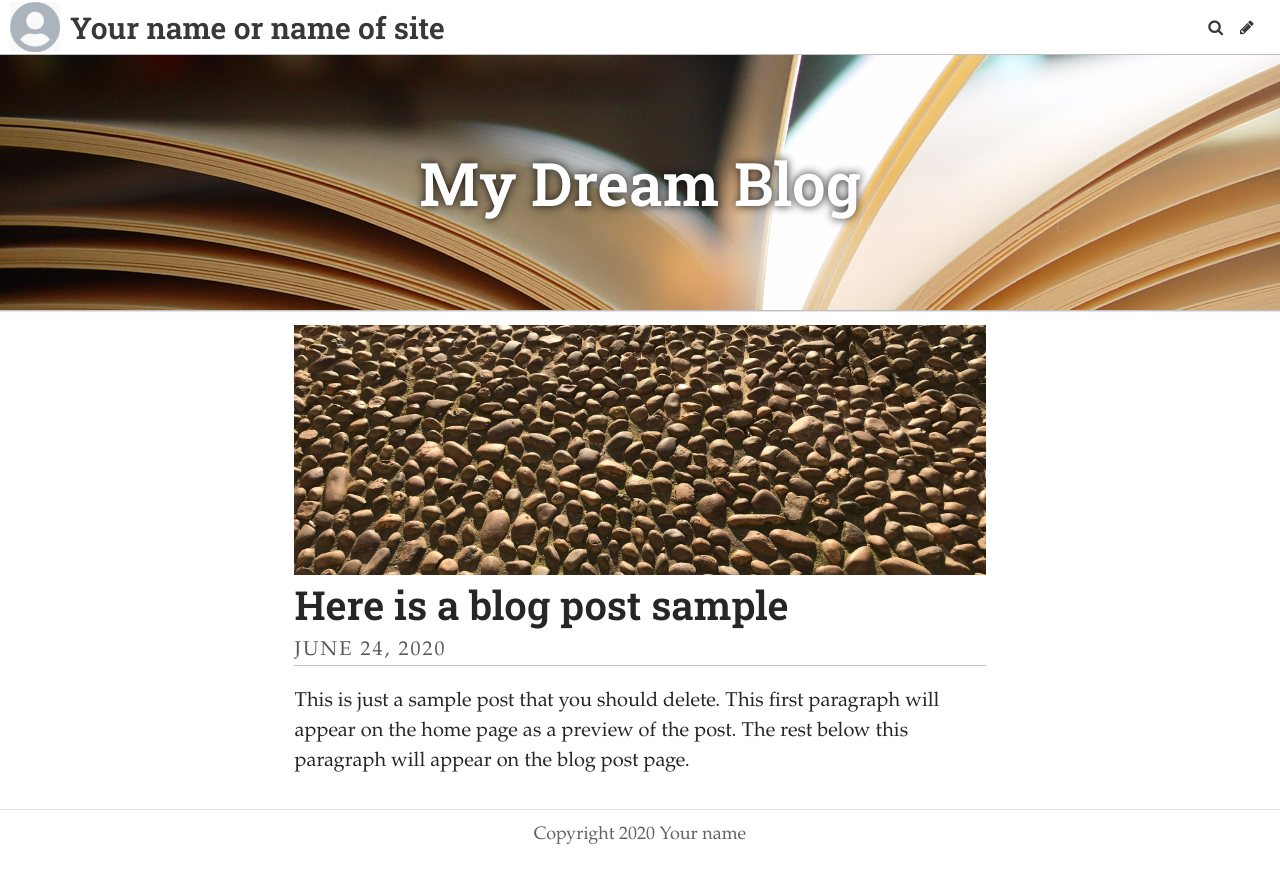
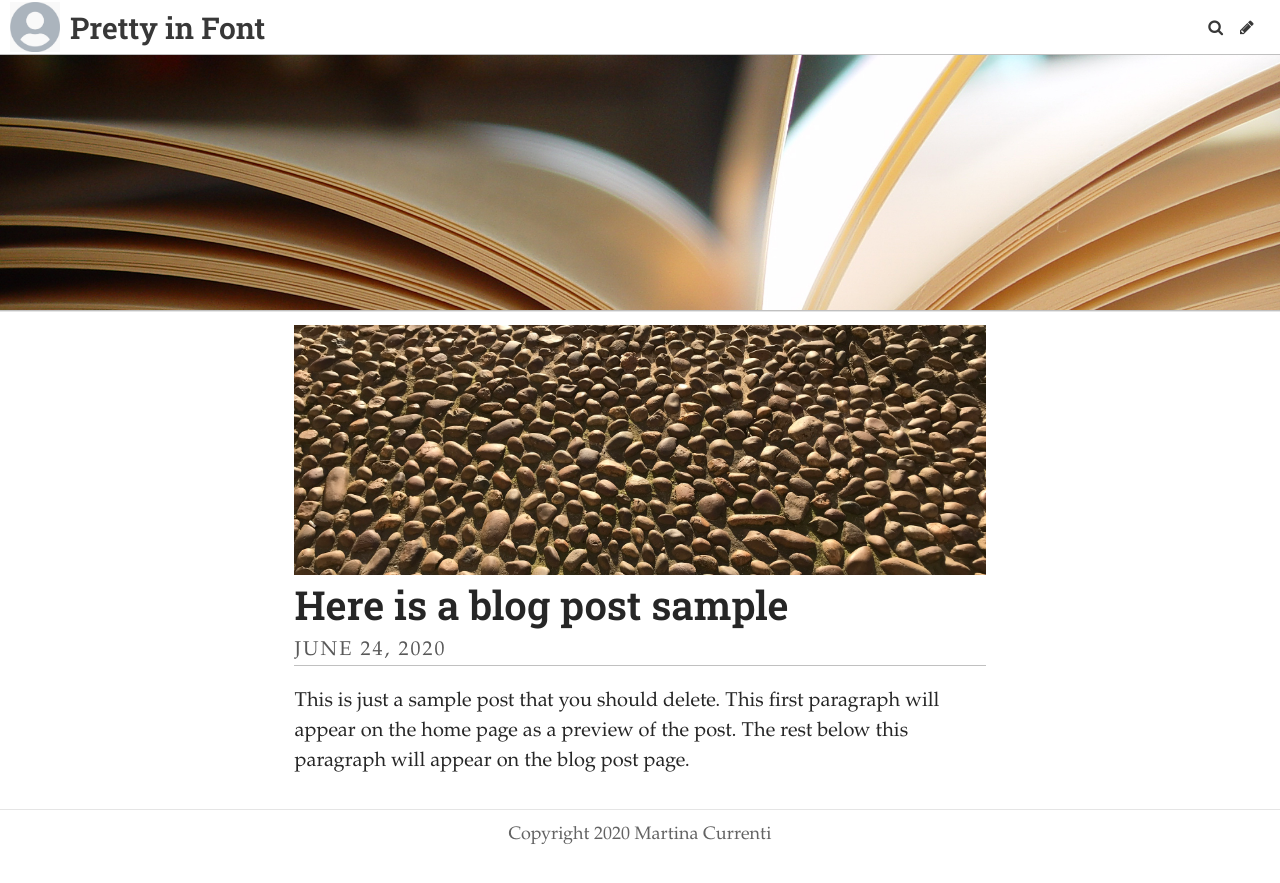
Before and after one commit to martinacurrenti/prettyinfont, a Jekyll site: the page built from index.html, in a window 1280 px wide. Shown: the top 883 px of the page. Built offline with Jekyll 4.4.1, drawn with Linux system fonts in a browser that asks for light colours; some web fonts are replaced; the list of posts is cut into pages by our own code.

Commit message:
Update Settings “general”

```diff
--- a/_data/settings.yml
+++ b/_data/settings.yml
@@ -1,11 +1,11 @@
-title: Your name or name of site
-description: A website with a blog
-header_text: My Dream Blog
-footer_text: Copyright 2020 Your name
+title: Pretty in Font
+description: A blog about the most iconic romcoms and their titles' font
+header_text: ""
+footer_text: Copyright 2020 Martina Currenti
 header_feature_image: ../uploads/pages.jpg
-bannerheight: "20vmax"
-gridlayout: false
+bannerheight: 20vmax
 logo: /uploads/logo.jpg
 favicon: /uploads/favicon.ico
+gridlayout: false
+fixednavbar: false
 upzoom: true
-fixednavbar: false
```
